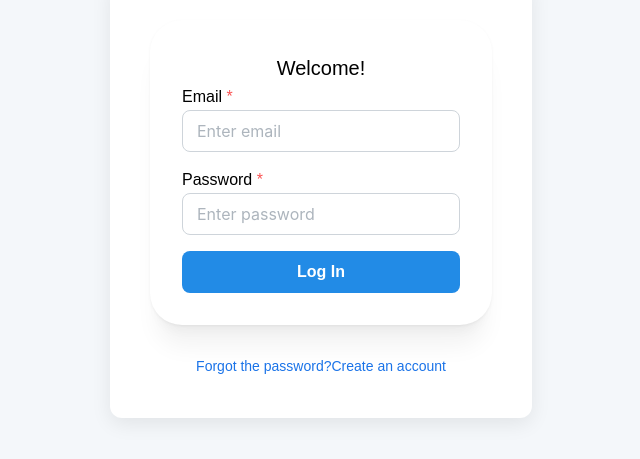
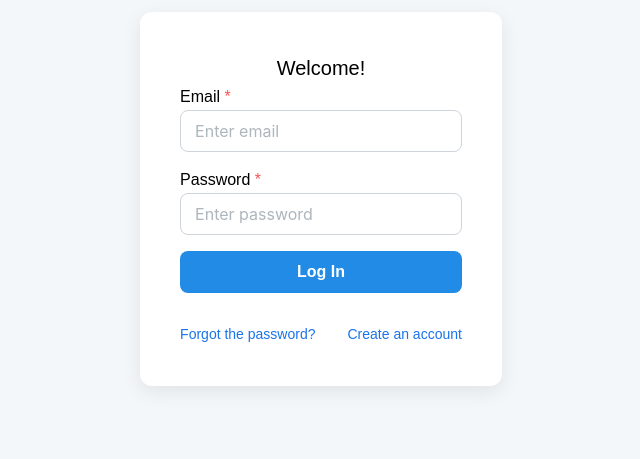
Before and after one commit to KMichaylov/URL-shortener, a React (Vite) app in the folder frontend/: page / in a window 1280 px wide. Shown: the part 201-660 px from the top of the page, without its empty margins (319-959 px from the left). Built offline with nearby package versions, Linux system fonts and the light colour scheme.

Commit message:
Fix last minor css styling issues

```diff
--- a/frontend/src/App.tsx
+++ b/frontend/src/App.tsx
@@ -12,7 +12,7 @@ function App() {
                         isLogin={true}
                     />
                 </div>
-                <Flex justify="space-between" >
+                <Flex justify="space-between" gap="xl">
                     <span className="account-options">Forgot the password?</span>
                     <span className="account-options">Create an account</span>
                 </Flex>
--- a/frontend/src/components/form/CustomForm.module.css
+++ b/frontend/src/components/form/CustomForm.module.css
@@ -1,5 +1,3 @@
 .input-field {
     margin-bottom: 1rem;
-
-
 }
--- a/frontend/src/components/form/CustomForm.tsx
+++ b/frontend/src/components/form/CustomForm.tsx
@@ -3,8 +3,7 @@ import {
     TextInput,
     Button,
     Center,
-    Paper,
-    Text, MantineProvider
+    Text
 } from '@mantine/core';
 import styles from "./CustomForm.module.css"
 
@@ -50,12 +49,7 @@ const CustomForm: React.FC<CustomFormProps> = ({isLogin}) => {
     };
 
     return (
-        <Paper
-            shadow="lg"
-            radius="xl"
-            p="xl"
-            style={{width: '100%', maxWidth: 900}}
-        >
+
         <form onSubmit={handleSubmit}>
 
             <Center>
@@ -113,7 +107,6 @@ const CustomForm: React.FC<CustomFormProps> = ({isLogin}) => {
                 {isLogin ? 'Log In' : 'Sign Up'}
             </Button>
         </form>
-        </Paper>
     );
 };
 
--- a/frontend/src/pages/RegistrationPage/RegistrationPage.tsx
+++ b/frontend/src/pages/RegistrationPage/RegistrationPage.tsx
@@ -1,4 +1,3 @@
-import {MantineProvider} from "@mantine/core";
 import CustomForm from "../../components/form/CustomForm.tsx";
 
 function RegistrationPage() {
```
Lines whose indentation alone changed are shown as unchanged.
